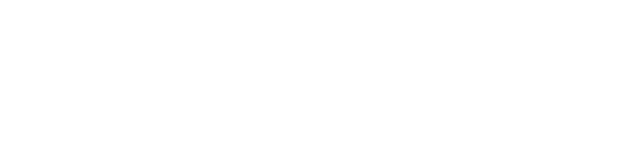
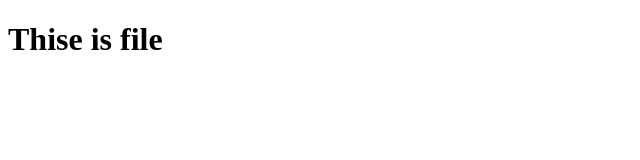
Before and after one commit to Garima25171998/demo, a plain HTML site: page index.html in a window 1280 px wide. Shown: the whole page, without its empty margins (0-640 px from the left). Drawn offline with Linux system fonts and the light colour scheme.

Commit message:
head and body added

```diff
--- a/index.html
+++ b/index.html
@@ -1 +1,6 @@
 <!Doctype html>
+<html>
+	<body>
+	<h1>Thise is file</h1>
+	</body>
+</html>
```
